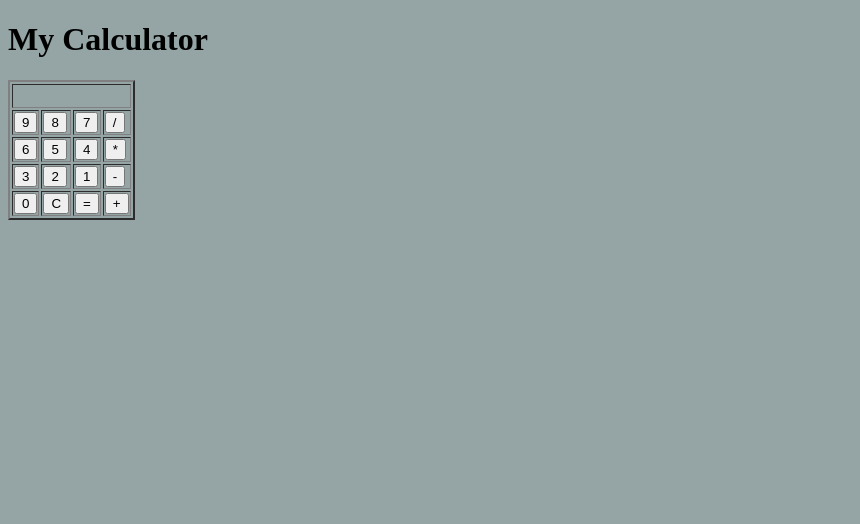
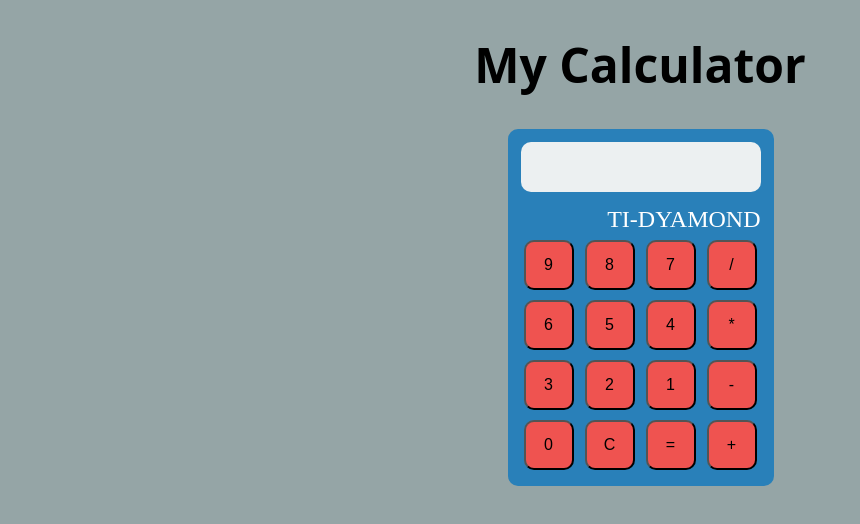
Before and after one commit to dmcdowney/javascript-html-calculator, a plain HTML site: page index.html in a window 1280 px wide. Shown: the whole page, without its empty margins (0-860 px from the left). Drawn offline with Linux system fonts and the light colour scheme.

Commit message:
added styling

```diff
--- a/index.html
+++ b/index.html
@@ -3,13 +3,17 @@
     <head>
         <title>My Calculator</title>
         <link rel="stylesheet" href="style.css" type="text/css" />
+        <link href="https://fonts.googleapis.com/css?family=Neuton:8080Open+Sans:800VT323" rel="stylesheet">
     </head>
     <body>
        <h1 id="title">My Calculator</h1>
        <div id="keypad">
-           <table border="2">
+           <table>
               <tr>
-                  <td colspan="4" id="display-bar" height="20px"></td>
+                  <td colspan="4" height="20px"><div id="display-bar"></div></td>
+              </tr>
+              <tr>
+                  <td colspan="4"><div id="calculator-brand">TI-DYAMOND</div></td>
               </tr>
               <tr>
                  <td><input type="button" value="9" onclick="display(9)"></td>
--- a/script.js
+++ b/script.js
@@ -3,7 +3,7 @@ function clearDisplay(){
 }
 
 function display(userInput){
-    document.getElementById("display-bar").innerHTML = userInput;
+    document.getElementById("display-bar").innerHTML += userInput;
 }
 
 function calculator(){
--- a/style.css
+++ b/style.css
@@ -1,3 +1,51 @@
 body{
     background-color: #95a5a6;
 }
+
+h1{
+    text-align: center;
+    font-family: 'Open Sans', sans-serif;
+    font-size: 3em;
+}
+
+#calculator-brand{
+    text-align: right;
+    color: white;
+    font-size: 1.5em;
+    font-family: 'Neuton', serif;
+}
+
+#keypad{
+    width:265px;
+    margin-left: auto;
+    margin-right: auto;
+}
+
+table{
+    background-color: #2980b9;
+    border-radius: 10px;
+    padding:10px;
+}
+
+#display-bar{
+ background-color: #ecf0f1;
+ margin-bottom: 10px;
+ height: 50px;
+ width: 235px;
+ font-size:3em;
+ font-family: 'VT323', monospace;
+ overflow: hidden;
+ white-space: nowrap;
+ border-radius: 10px;
+ padding-left: 5px;
+
+}
+
+input[type=button]{
+    background-color: #EF5350;
+    height: 50px;
+    width: 50px;
+    font-size: 1em;
+    border-radius: 10px;
+    margin: 3px;
+}
```
